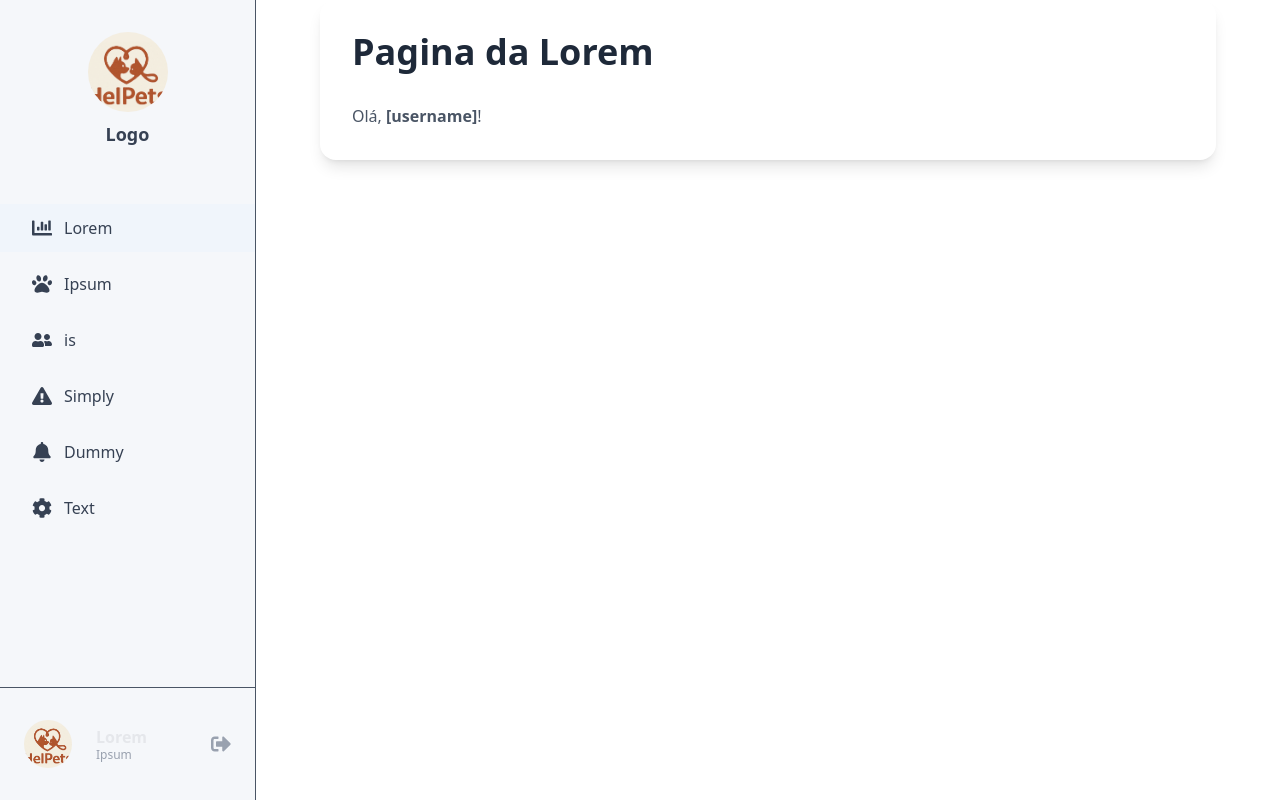
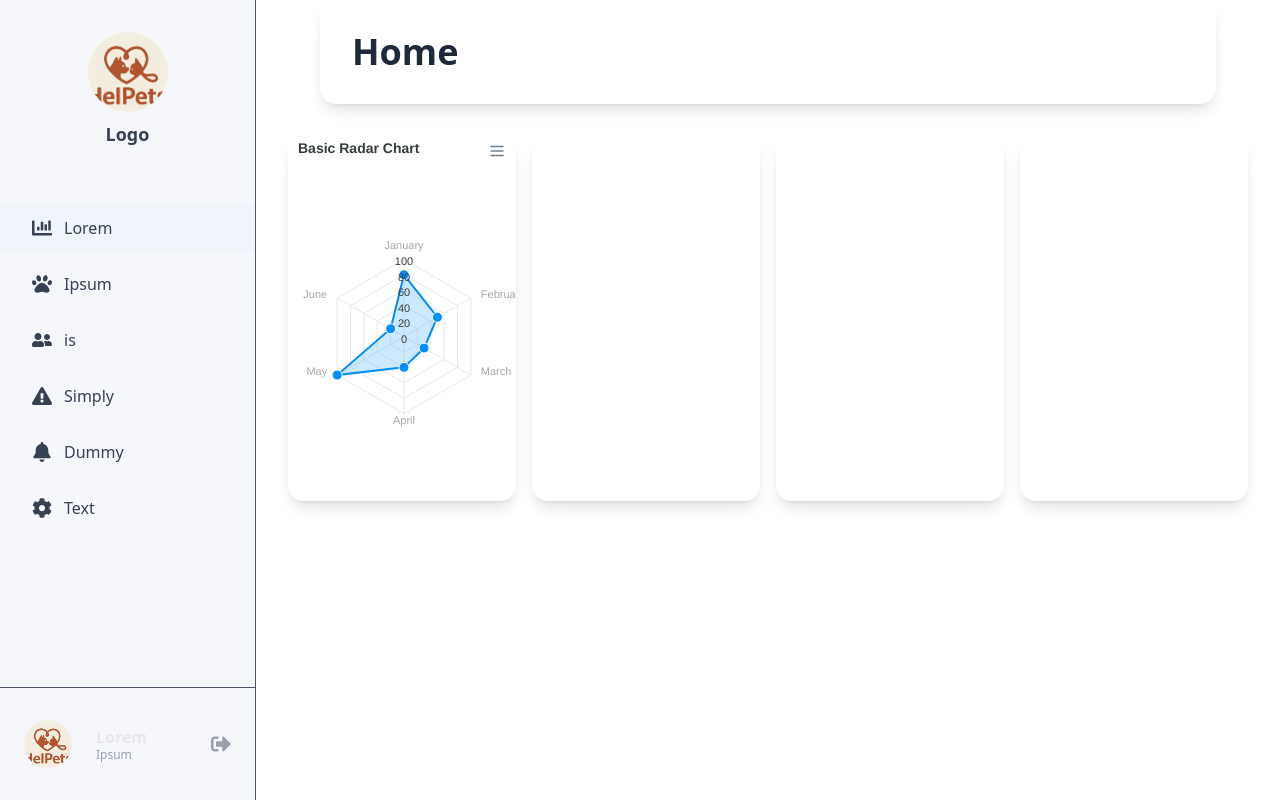
Before and after one commit to MrNicolass/HelPets, a Next.js app in the folder Frontend/: page /lorem in a window 1280 px wide. Built offline with nearby package versions, Linux system fonts and the light colour scheme.

Commit message:
feat: add react-apexcharts and implement pie chart component

```diff
--- a/Frontend/package.json
+++ b/Frontend/package.json
@@ -13,6 +13,7 @@
     "next": "15.3.1",
     "postcss": "^8.5.3",
     "react": "^19.0.0",
+    "react-apexcharts": "^1.7.0",
     "react-dom": "^19.0.0",
     "react-icons": "^5.5.0",
     "react-router-dom": "^7.5.2"
--- a/Frontend/src/app/lorem/page.tsx
+++ b/Frontend/src/app/lorem/page.tsx
@@ -1,9 +1,20 @@
+"use client";
+
 import PageTitle from "@/components/PageTitle";
+import PieChartPage from "../piechart/page";
 
 export default function LoremPage() {
   return (
     <div>
-      <PageTitle title="Pagina da Lorem"/>
+      <PageTitle title="Home" />
+      <div className="grid grid-cols-4 gap-4 p-8">
+        <div className="bg-stroke-200 dark:bg-stroke-700 rounded-2xl shadow-lg">
+          <PieChartPage />
+        </div>
+        <div className="bg-stroke-200 dark:bg-stroke-700 rounded-2xl shadow-lg"></div>
+        <div className="bg-stroke-200 dark:bg-stroke-700 rounded-2xl shadow-lg"></div>
+        <div className="bg-stroke-200 dark:bg-stroke-700 rounded-2xl shadow-lg"></div>
+      </div>
     </div>
   );
 }
--- /dev/null
+++ b/Frontend/src/app/piechart/page.tsx
@@ -0,0 +1,47 @@
+"use client";
+
+import { useState } from "react";
+import ReactApexChart from "react-apexcharts";
+
+const PieChartPage = () => {
+  const [state, setState] = useState<any>({
+    series: [
+      {
+        name: "Series 1",
+        data: [80, 50, 30, 40, 100, 20],
+      },
+    ],
+    options: {
+      chart: {
+        height: 350,
+        type: "radar",
+      },
+      title: {
+        text: "Basic Radar Chart",
+      },
+      yaxis: {
+        stepSize: 20,
+      },
+      xaxis: {
+        categories: ["January", "February", "March", "April", "May", "June"],
+      },
+    },
+  });
+  return (
+    <div>
+      <div>
+        <div id="chart">
+          <ReactApexChart
+            options={state.options}
+            series={state.series}
+            type="radar"
+            height={350}
+          />
+        </div>
+        <div id="html-dist"></div>
+      </div>{" "}
+    </div>
+  );
+};
+
+export default PieChartPage;
--- a/Frontend/src/components/PageTitle.tsx
+++ b/Frontend/src/components/PageTitle.tsx
@@ -16,10 +16,6 @@ export default function PageTitle({ title }: TitleProps) {
         <h1 className="text-4xl font-extrabold text-gray-800 dark:text-gray-100">
           {title}
         </h1>
-
-        <h3 className="mt-8 text-md text-gray-600 dark:text-gray-300">
-          Olá, <span className="font-semibold">[username]</span>!
-        </h3>
       </header>
     </div>
   );
--- /dev/null
+++ b/Frontend/src/components/graphs/line/PieChart.tsx
@@ -0,0 +1,42 @@
+import { useState } from "react";
+import ReactApexChart from "react-apexcharts";
+
+const PieChart = () => {
+  const [state, setState] = useState<any>({
+    series: [
+      {
+        name: "Series 1",
+        data: [80, 50, 30, 40, 100, 20],
+      },
+    ],
+    options: {
+      chart: {
+        height: 350,
+        type: "radar",
+      },
+      title: {
+        text: "Basic Radar Chart",
+      },
+      yaxis: {
+        stepSize: 20,
+      },
+      xaxis: {
+        categories: ["January", "February", "March", "April", "May", "June"],
+      },
+    },
+  });
+
+  return (
+    <div>
+      <div id="chart">
+        <ReactApexChart
+          options={state.options}
+          series={state.series}
+          type="radar"
+          height={350}
+        />
+      </div>
+      <div id="html-dist"></div>
+    </div>
+  );
+};
--- a/Frontend/src/layouts/base/baseLayout.tsx
+++ b/Frontend/src/layouts/base/baseLayout.tsx
@@ -14,8 +14,8 @@ const geistMono = Geist_Mono({
 });
 
 export const metadata: Metadata = {
-  title: "Create Next App",
-  description: "Generated by create next app",
+  title: "HelPets",
+  description: "Generated by Catolica Brothers",
   icons: "/icons/favicon.ico"
 };
 
--- /dev/null
+++ b/package.json
@@ -0,0 +1,5 @@
+{
+  "dependencies": {
+    "react-apexcharts": "^1.7.0"
+  }
+}
```
Also changed, not shown: Frontend/src/app/layout.tsx (+8 -2 lines), 2 other files (tests, documents, lock files or other folders).
